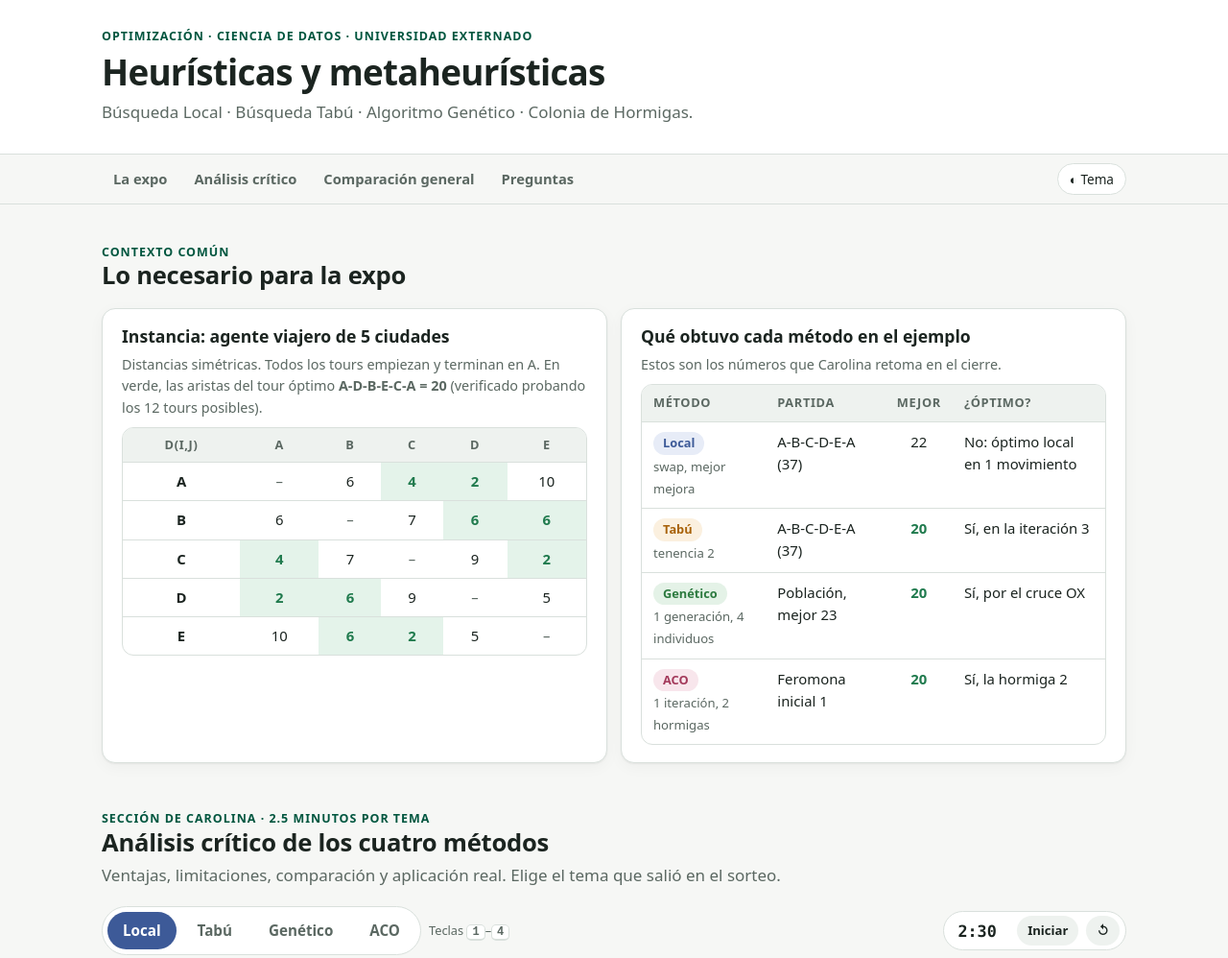
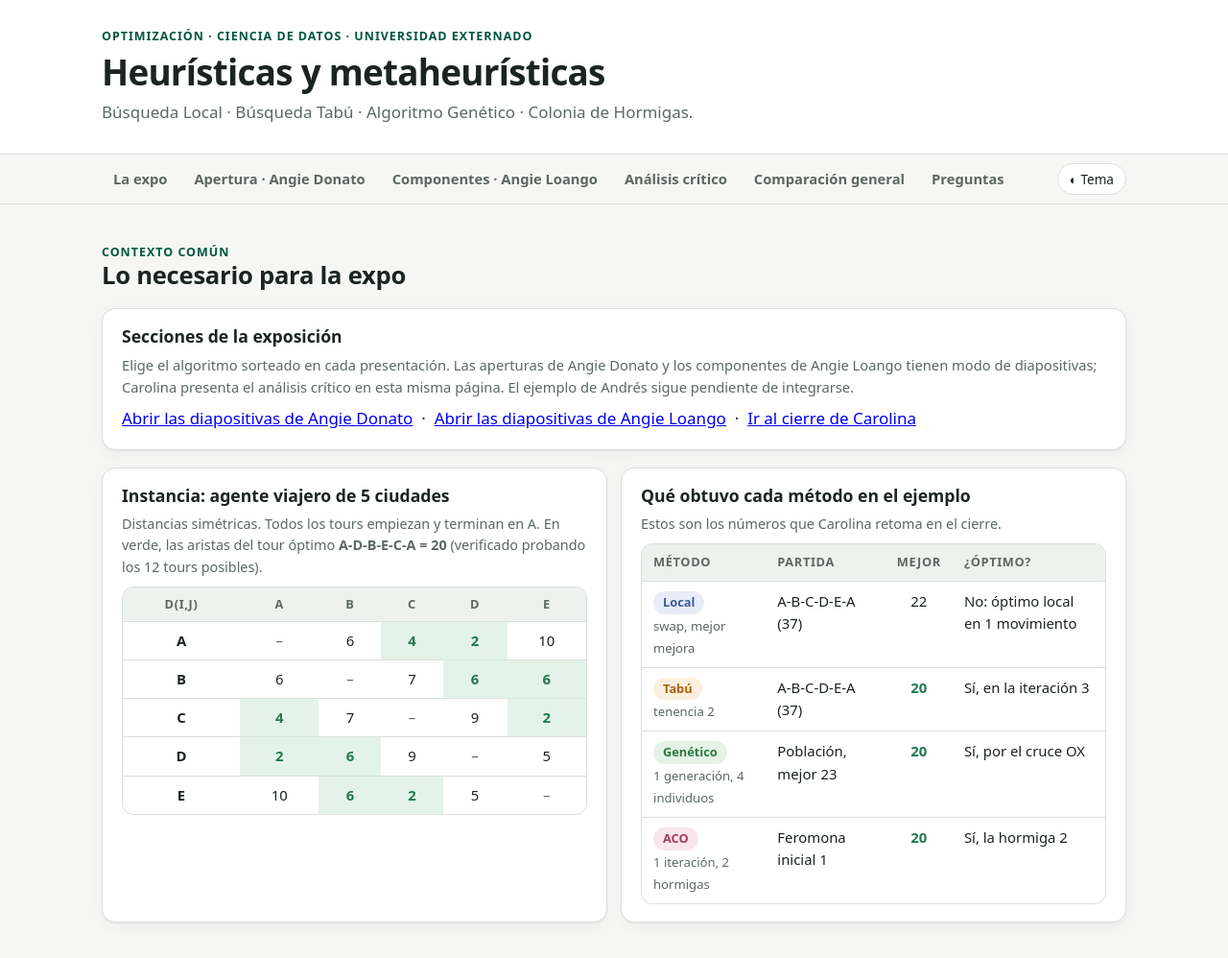
Before and after one commit to angiedonatto/Diapositivas-Optimizacion, a plain HTML site: page index.html in a window 1280 px wide. Shown: the top 998 px of the page at 96% size. Drawn offline with Linux system fonts and the light colour scheme.

Commit message:
Conecta las presentaciones de Angie Donato y Angie Loango al índice del equipo

```diff
--- a/index.html
+++ b/index.html
@@ -214,6 +214,8 @@
 <nav class="sections" aria-label="Secciones">
   <div class="wrap">
     <a href="#expo">La expo</a>
+    <a href="angie-donato/index.html">Apertura · Angie Donato</a>
+    <a href="angie-loango/Angie_Loango_Presentacion.html">Componentes · Angie Loango</a>
     <a href="#carolina">Análisis crítico</a>
     <a href="#comparacion">Comparación general</a>
     <a href="#preguntas">Preguntas</a>
@@ -229,6 +231,12 @@
       <div class="eyebrow">Contexto común</div>
       <h2>Lo necesario para la expo</h2>
     </header>
+
+    <div class="card" style="margin-bottom:18px">
+      <h3>Secciones de la exposición</h3>
+      <p class="muted" style="font-size:.92rem">Elige el algoritmo sorteado en cada presentación. Las aperturas de Angie Donato y los componentes de Angie Loango tienen modo de diapositivas; Carolina presenta el análisis crítico en esta misma página. El ejemplo de Andrés sigue pendiente de integrarse.</p>
+      <p style="margin-bottom:0"><a href="angie-donato/index.html">Abrir las diapositivas de Angie Donato</a> &nbsp;·&nbsp; <a href="angie-loango/Angie_Loango_Presentacion.html">Abrir las diapositivas de Angie Loango</a> &nbsp;·&nbsp; <a href="#carolina">Ir al cierre de Carolina</a></p>
+    </div>
 
     <div class="grid-2">
       <div class="card">
```
